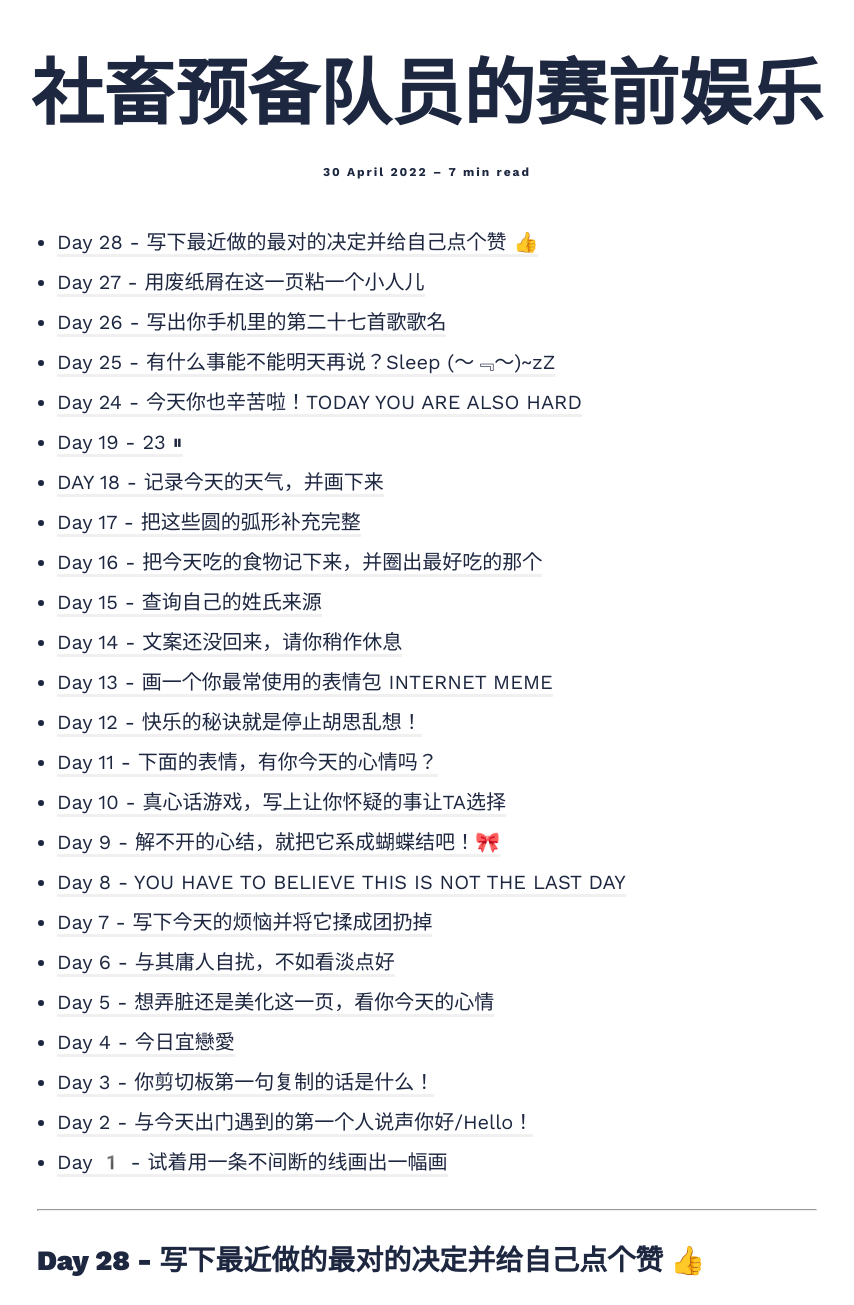
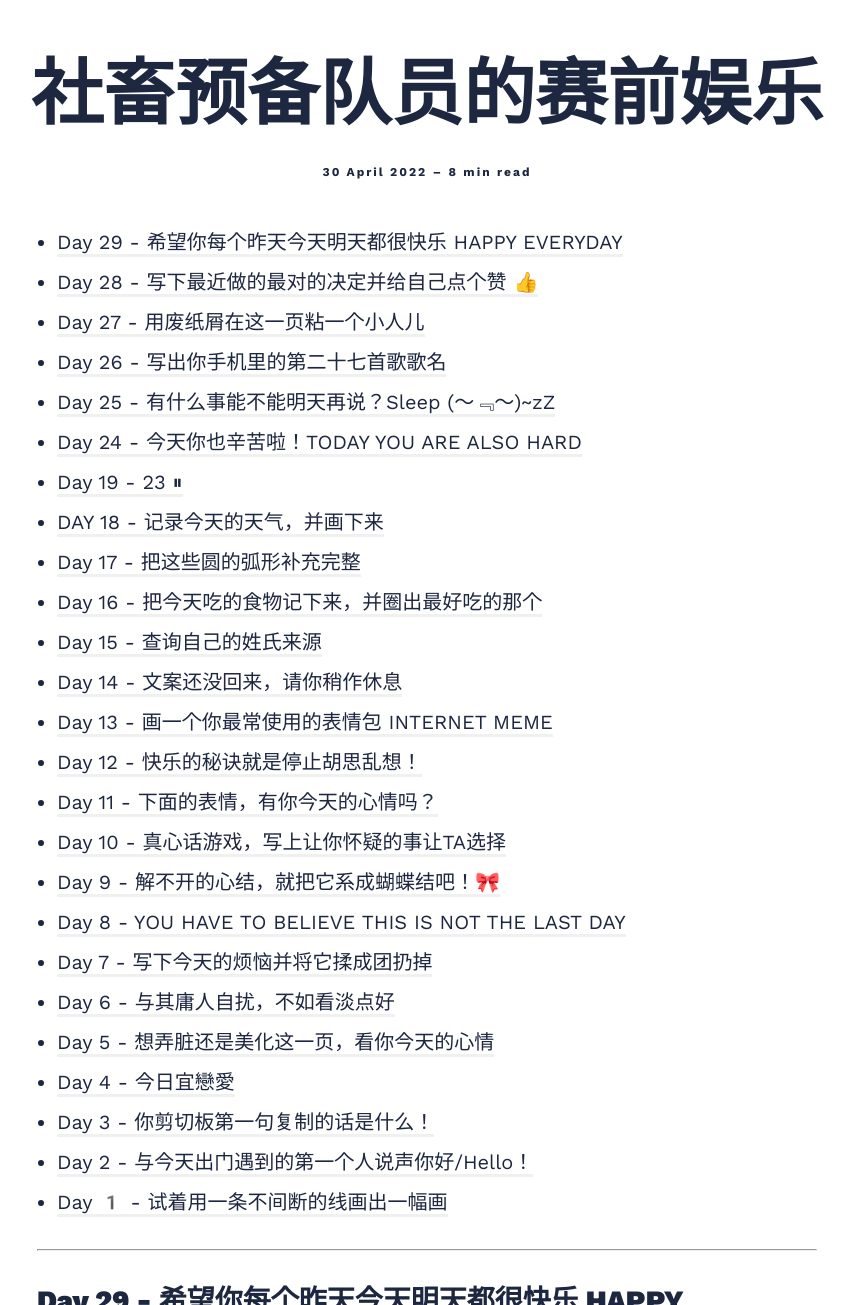
Before and after one commit to Ethel-yueying-sun/Ethel-yueying-sun.github.io, a Jekyll site: the page built from _posts/2022-04-25-Games.md, in a window 1280 px wide and 1400 px high, scrolled down 649 px, cut to the strip 95-1400 px from the top of the window. Shown: the whole strip, without its empty margins (213-1067 px from the left). Built offline with Jekyll 4.4.1, drawn with Linux system fonts in a browser that asks for light colours; nearby versions of some CDN libraries; comment, search, counter and statistics services are not loaded; some of the changed text lies outside the part shown.

Commit message:
Games day 29 commited

```diff
--- a/_posts/2022-04-25-Games.md
+++ b/_posts/2022-04-25-Games.md
@@ -7,6 +7,7 @@
 tag: [2022, pcy, life]
 ---
 
+- [Day 29 - 希望你每个昨天今天明天都很快乐 HAPPY EVERYDAY](#day-29---希望你每个昨天今天明天都很快乐-happy-everyday)
 - [Day 28 - 写下最近做的最对的决定并给自己点个赞 👍](#day-28---写下最近做的最对的决定并给自己点个赞-)
 - [Day 27 - 用废纸屑在这一页粘一个小人儿](#day-27---用废纸屑在这一页粘一个小人儿)
 - [Day 26 - 写出你手机里的第二十七首歌歌名](#day-26---写出你手机里的第二十七首歌歌名)
@@ -31,6 +32,14 @@
 - [Day 3 - 你剪切板第一句复制的话是什么！](#day-3---你剪切板第一句复制的话是什么)
 - [Day 2 - 与今天出门遇到的第一个人说声你好/Hello！](#day-2---与今天出门遇到的第一个人说声你好hello)
 - [Day 1️ - 试着用一条不间断的线画出一幅画](#day-1️---试着用一条不间断的线画出一幅画)
+
+---
+
+## Day 29 - 希望你每个昨天今天明天都很快乐 HAPPY EVERYDAY
+
+5.28 Saturday
+
+<img src="/images/2022/04/Games/25-both.jpg" style="border:solid 1px 000;margin:2px;" width="500"/>
 
 ---
 
```
Also changed, not shown: images/2022/04/Games/29-both.jpg (added).
